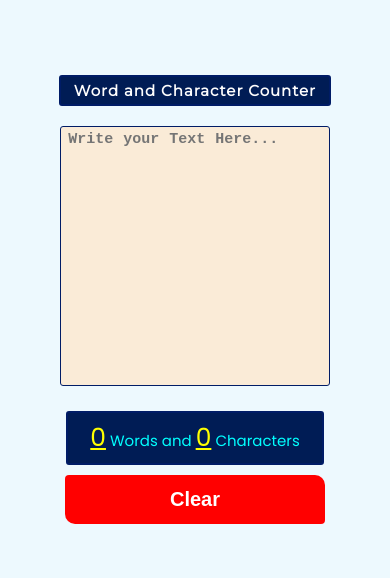
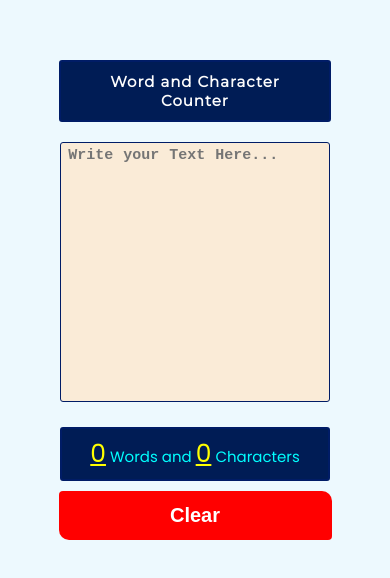
Before and after one commit to priyansh70/Word-Counter, a plain HTML site: page index.html in a window 390 px wide. Shown: the part 120-698 px from the top of the page. Drawn offline with Linux system fonts and the light colour scheme.

Commit message:
Update style.css

```diff
--- a/style.css
+++ b/style.css
@@ -119,6 +119,7 @@
     .heading h1 {
         font-size: 15px;
         font-weight: 700;
+        padding: 6px;
         letter-spacing: 1px;
         font-family: 'Montserrat', sans-serif;
     }
@@ -133,7 +134,7 @@
 
     .bottom-box {
         flex-direction: column;
-        width: 66.5%;
+        width: 70%;
     }
 
     .bottom-box #result {
```
